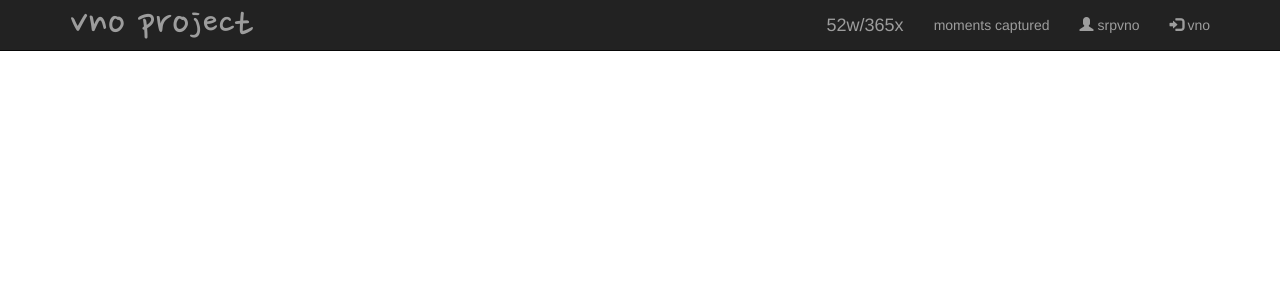
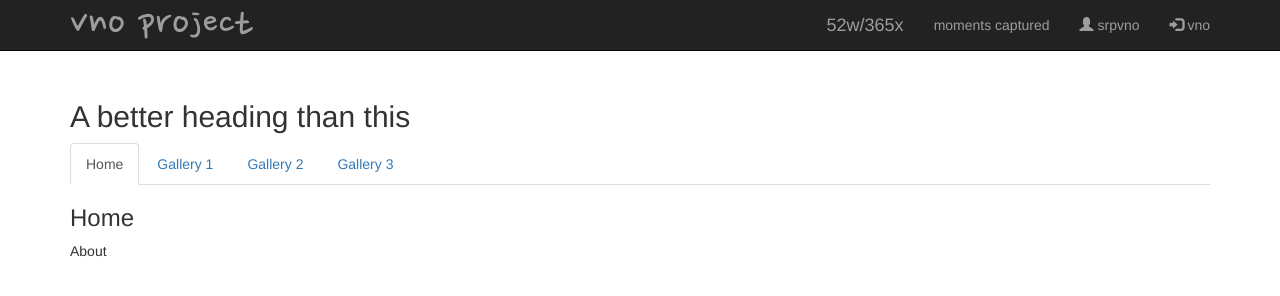
Before and after one commit to srpvno/blog, a plain HTML site: page moments.html in a window 1280 px wide. Drawn offline with nearby package versions, Linux system fonts and the light colour scheme.

Commit message:
Complete 8/6

```diff
--- a/moments.html
+++ b/moments.html
@@ -2,7 +2,7 @@
 
 <html lang="en">
 
-<head>
+    <head>
         <meta charset="utf-8" />
         <title> srpvno </title>
         <meta http-equiv="X-UA-Compatible" content="IE=edge,chrome=1" >
@@ -58,8 +58,34 @@
             </div>
         </nav>
 
-        <div>
-        <p>test</p>
+        <div class="container">
+            <br><br><br><br>
+            <h2>A better heading than this</h2>
+            <ul class="nav nav-tabs">
+                <li class="active"><a data-toggle="tab" href="#home">Home</a></li>
+                <li><a data-toggle="tab" href="#gallery1">Gallery 1</a></li>
+                <li><a data-toggle="tab" href="#gallery2">Gallery 2</a></li>
+                <li><a data-toggle="tab" href="#gallery3">Gallery 3</a></li>
+            </ul>
+
+            <div class="tab-content">
+                <div id="home" class="tab-pane fade in active">
+                    <h3>Home</h3>
+                    <p>About</p>
+                </div>
+                <div id="gallery1" class="tab-pane fade">
+                    <h3>Gallery 1</h3>
+                    <p>Photos</p>
+                </div>
+                <div id="gallery2" class="tab-pane fade">
+                    <h3>Gallery 2</h3>
+                    <p>More photos</p>
+                </div>
+                <div id="gallery3" class="tab-pane fade">
+                    <h3>Gallery 3</h3>
+                    <p>Even more photos</p>
+                </div>
+            </div>
         </div>
 
     </body>
```
Also changed, not shown: index.html (+0 -1 lines).
